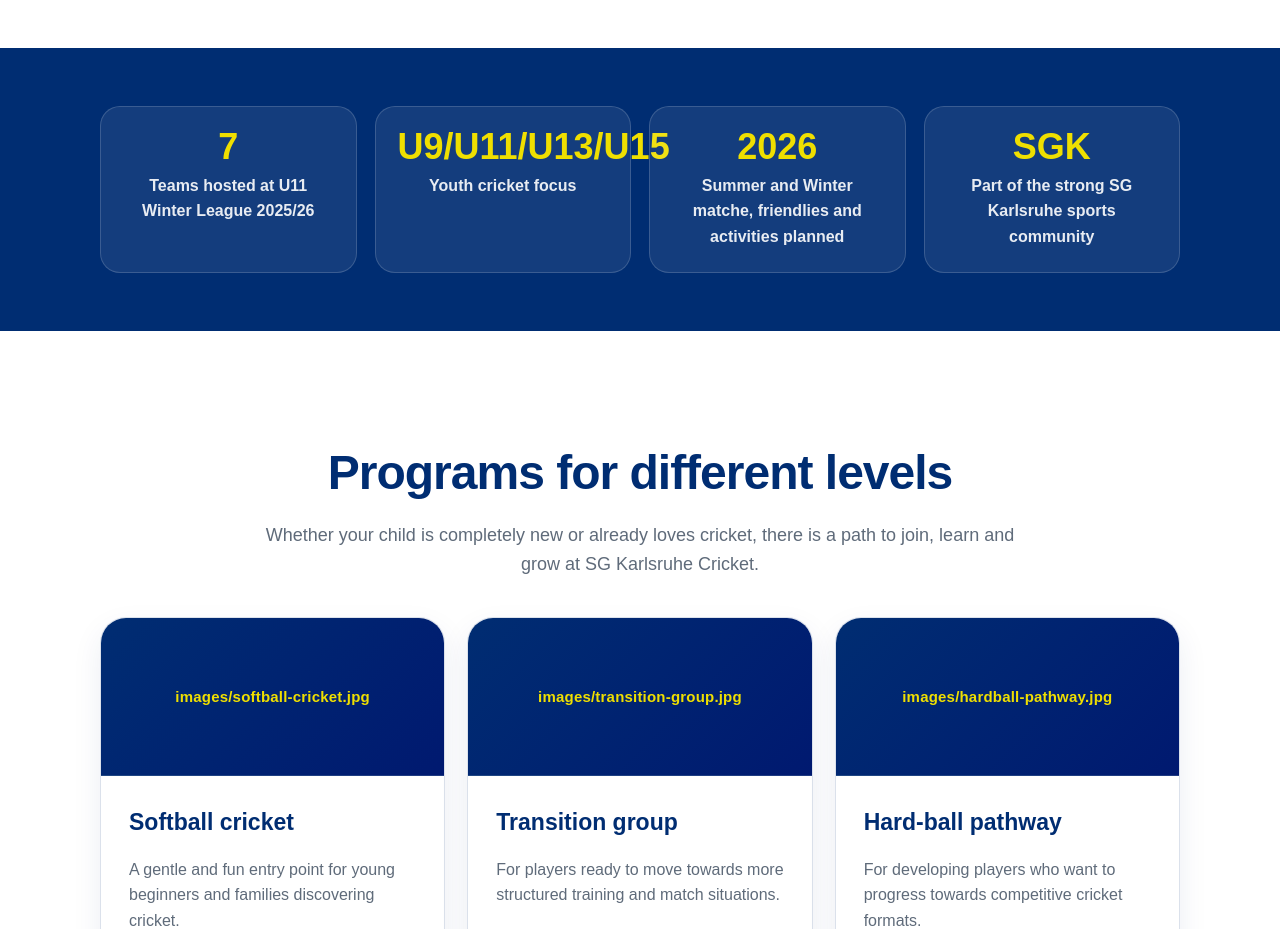
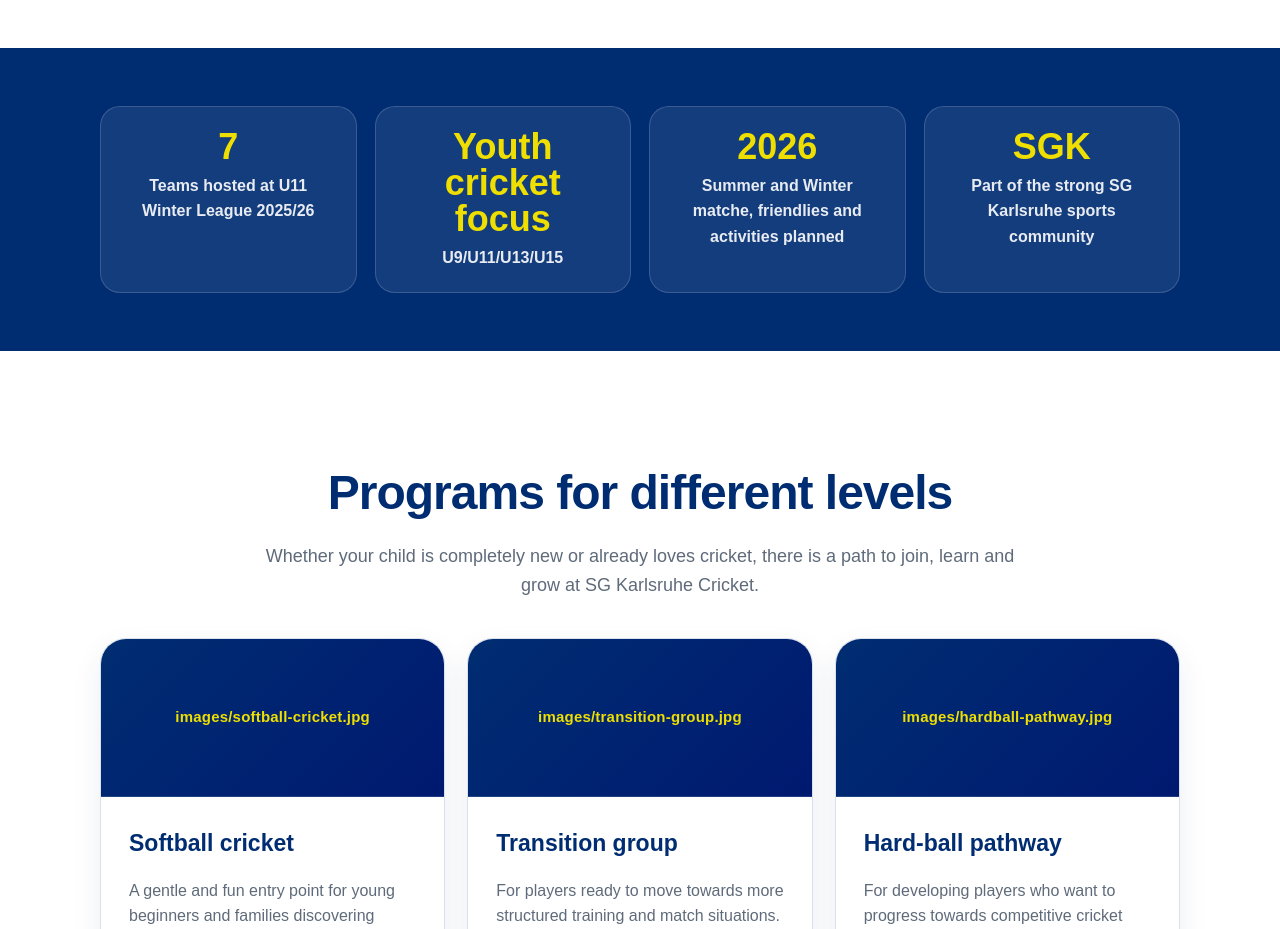
Before and after one commit to SGKarlsruhe-Cricket/Website, a plain HTML site: page index.html in a window 1280 px wide. Shown: the part 1940-2869 px from the top of the page. Drawn offline with Linux system fonts and the light colour scheme.

Commit message:
Swap U9/U11/U13/U15 with Youth cricket focus

```diff
--- a/index.html
+++ b/index.html
@@ -519,7 +519,7 @@
     <div class="band">
       <div class="band-inner">
         <div class="stat"><strong>7</strong><span>Teams hosted at U11 Winter League 2025/26</span></div>
-        <div class="stat"><strong>U9/U11/U13/U15</strong><span>Youth cricket focus</span></div>
+        <div class="stat"><strong>Youth cricket focus</strong><span>U9/U11/U13/U15</span></div>
         <div class="stat"><strong>2026</strong><span>Summer and Winter matche, friendlies and activities planned</span></div>
         <div class="stat"><strong>SGK</strong><span>Part of the strong SG Karlsruhe sports community</span></div>
       </div>
```
